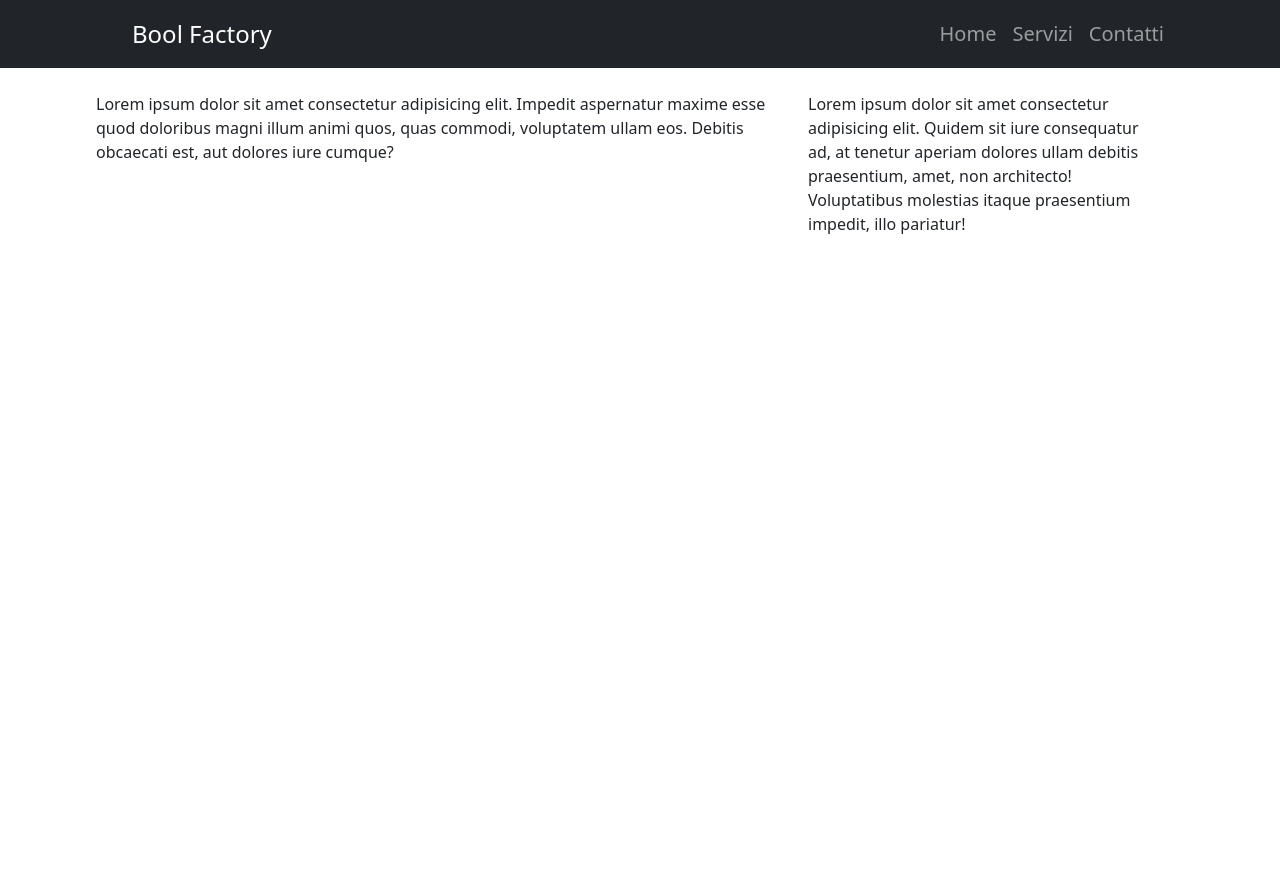
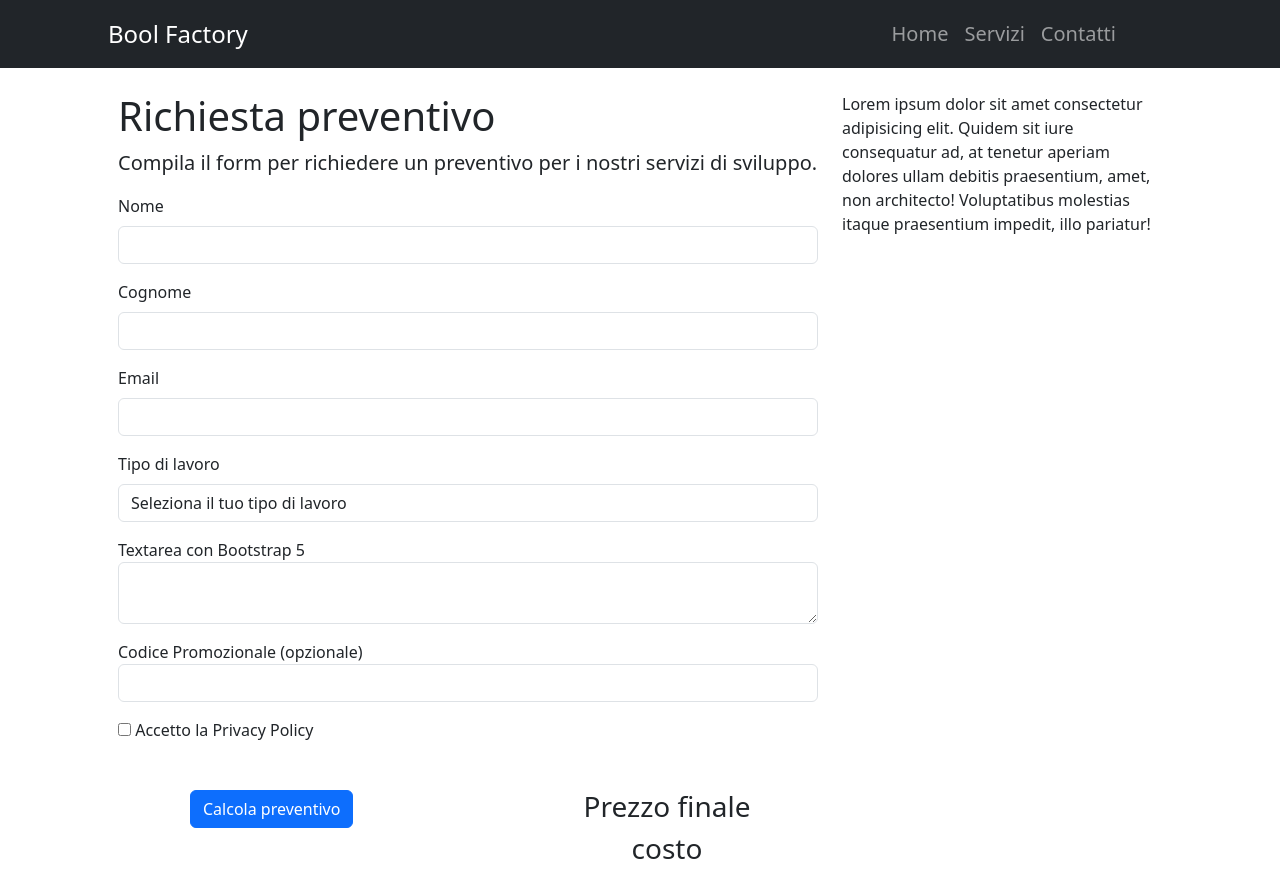
Before and after one commit to Bruno0190/bootstrap-preventivo, a plain HTML site: page index.html in a window 1280 px wide. Before the commit the page ends 800 px from the top, so only its background shows below. Drawn offline with nearby package versions, Linux system fonts and the light colour scheme.

Commit message:
feat: Work in progress 2

```diff
--- a/index.html
+++ b/index.html
@@ -1,29 +1,32 @@
 <!DOCTYPE html>
 <html lang="en">
+
 <head>
   <meta charset="UTF-8">
   <meta name="viewport" content="width=device-width, initial-scale=1.0">
   <title>Document</title>
   <!-- Link per Bootstrap -->
-    <link href="https://cdn.jsdelivr.net/npm/bootstrap@5.3.3/dist/css/bootstrap.min.css" rel="stylesheet" integrity="sha384-QWTKZyjpPEjISv5WaRU9OFeRpok6YctnYmDr5pNlyT2bRjXh0JMhjY6hW+ALEwIH" crossorigin="anonymous">
+  <link href="https://cdn.jsdelivr.net/npm/bootstrap@5.3.3/dist/css/bootstrap.min.css" rel="stylesheet"
+    integrity="sha384-QWTKZyjpPEjISv5WaRU9OFeRpok6YctnYmDr5pNlyT2bRjXh0JMhjY6hW+ALEwIH" crossorigin="anonymous">
 </head>
+
 <body>
   <header>
-        <nav class="navbar navbar-expand-lg bg-dark" data-bs-theme="dark">
+    <nav class="navbar navbar-expand-lg bg-dark px-5 mx-6" data-bs-theme="dark">
       <div class="container-fluid">
         <!-- Navbar brand -->
         <a class="navbar-brand" href="#">
         </a>
         <!-- Qui c'era il menu hamburger cancellato     -->
         <!-- Menu di navigazione -->
-              <div class="navbar-collapse px-5 mx-5 d-flex justify-content-between " id="navbarSupportedContent">
-                <ul class="navbar-nav mb-2 mb-lg-0 ">
+        <div class="navbar-collapse d-flex justify-content-between " id="navbarSupportedContent">
+          <ul class="navbar-nav ms-4 mb-2 mb-lg-0 ">
             <li class="nav-item">
-                    <a class="nav-link active fs-4" aria-current="page" href="#" >Bool Factory</a>
+              <a class="nav-link active fs-4" aria-current="page" href="#">Bool Factory</a>
             </li>
           </ul>
           <!-- Ho individuato due diversi tag <ul> per usare d-flex justify-content-between -->
-                <ul class="navbar-nav mb-2 mb-lg-0 ">
+          <ul class="navbar-nav me-5 pe-5 mb-2 mb-lg-0 ">
             <li class="nav-item">
               <a class="nav-link fs-5" href="#">Home</a>
             </li>
@@ -45,13 +48,59 @@
   </header>
 
   <main>
-        <div class="container px-5 mx-5 mt-4 mb-6">
+    <div class="container mt-4 mb-6">
       <div class="row">
-                <div class="col-8">
-                    <p>Lorem ipsum dolor sit amet consectetur adipisicing elit. Impedit aspernatur maxime esse quod doloribus magni illum animi quos, quas commodi, voluptatem ullam eos. Debitis obcaecati est, aut dolores iure cumque?</p>
+        <div class="col-8 ps-5">
+          <h1 >Richiesta preventivo</h1>
+          <p class="fs-5">Compila il form per richiedere un preventivo per i nostri servizi di sviluppo.</p>
+          <form id="user-form">
+            <div class="col-12 mb-3">
+              <label for="given-name" class="form-label">Nome</label>
+              <input id="given-name" class="form-control" type="text">
             </div>
-                <div class = "col-4">
-                    <p>Lorem ipsum dolor sit amet consectetur adipisicing elit. Quidem sit iure consequatur ad, at tenetur aperiam dolores ullam debitis praesentium, amet, non architecto! Voluptatibus molestias itaque praesentium impedit, illo pariatur!</p>
+            <div class="col-12 mb-3">
+              <label for="family-name" class="form-label">Cognome</label>
+              <input id="family-name" class="form-control" type="text">
+            </div>
+            <div class="col-12 mb-3">
+              <label for="e-mail" class="form-label">Email</label>
+              <input id="e-mail" class="form-control" type="email">
+            </div>
+            <div class="col-12 mb-3">
+              <label for="job-type" class="form-label">Tipo di lavoro</label>
+              <select  id="job-type" class="form-control">
+                <option value="Scelta">Seleziona il tuo tipo di lavoro</option>
+                <option value="Back-Dev">Backed Development</option>
+                <option value="Front-End">Frontend Development</option>
+                <option value="Proj-Analyst">Project Analysis</option>
+              </select>
+            </div>
+            <div class="col-12 mb-3">
+              <label for="text-area">Textarea con Bootstrap 5</label>
+              <textarea id="text-area" class="form-control"></textarea>
+            </div>
+            <div class="col-12 mb-3">
+              <label for="promotion">Codice Promozionale (opzionale)</label>
+              <input id="promotion" class="form-control"></input>
+            </div>
+            <div class="col-12 mb-5">
+              <input id="check-box" type="checkbox"> <label for="check-box">Accetto la Privacy Policy</label>
+            </div>
+            <div class="d-flex justify-content-center">
+              <div class="col-6 ps-5 ms-5">
+                <button type="button" class="btn btn-primary">Calcola preventivo</button>
+              </div>
+              <div class="col-6">
+                <h3 class="text-center">Prezzo finale</h3>
+                <h3 class="text-center">costo</h3>
+              </div>
+            </div>
+          </form>
+        </div>
+        <div class="col-4 pe-5">
+          <p>Lorem ipsum dolor sit amet consectetur adipisicing elit. Quidem sit iure consequatur ad, at tenetur aperiam
+            dolores ullam debitis praesentium, amet, non architecto! Voluptatibus molestias itaque praesentium impedit,
+            illo pariatur!</p>
         </div>
 
       </div>
@@ -66,4 +115,5 @@
 
   <script src="./js/script.js"></script>
 </body>
+
 </html>
```
Lines whose indentation alone changed are shown as unchanged.
